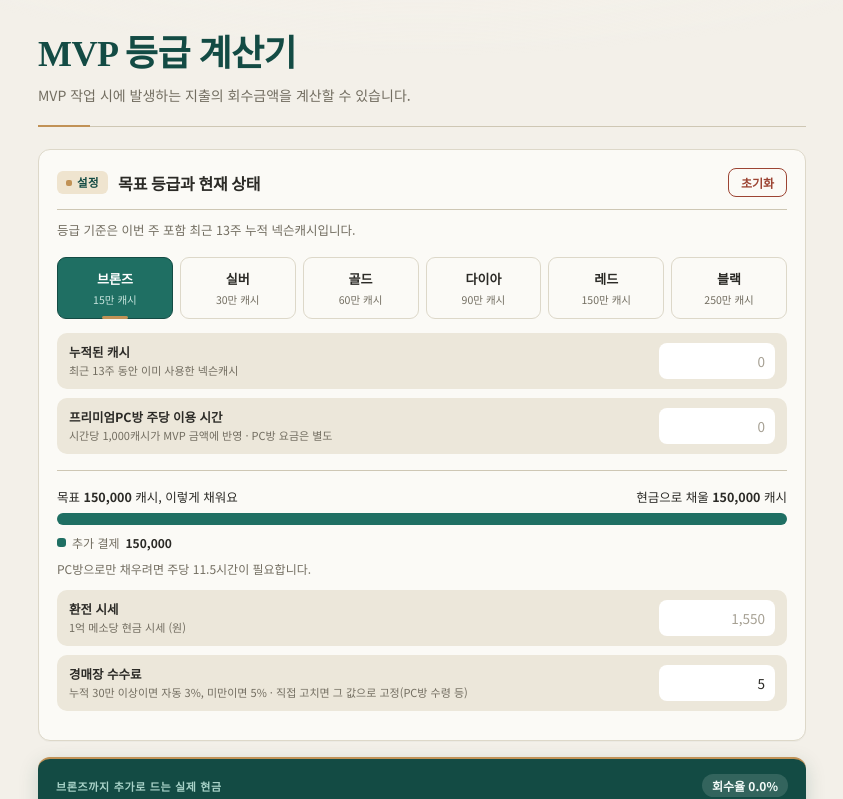
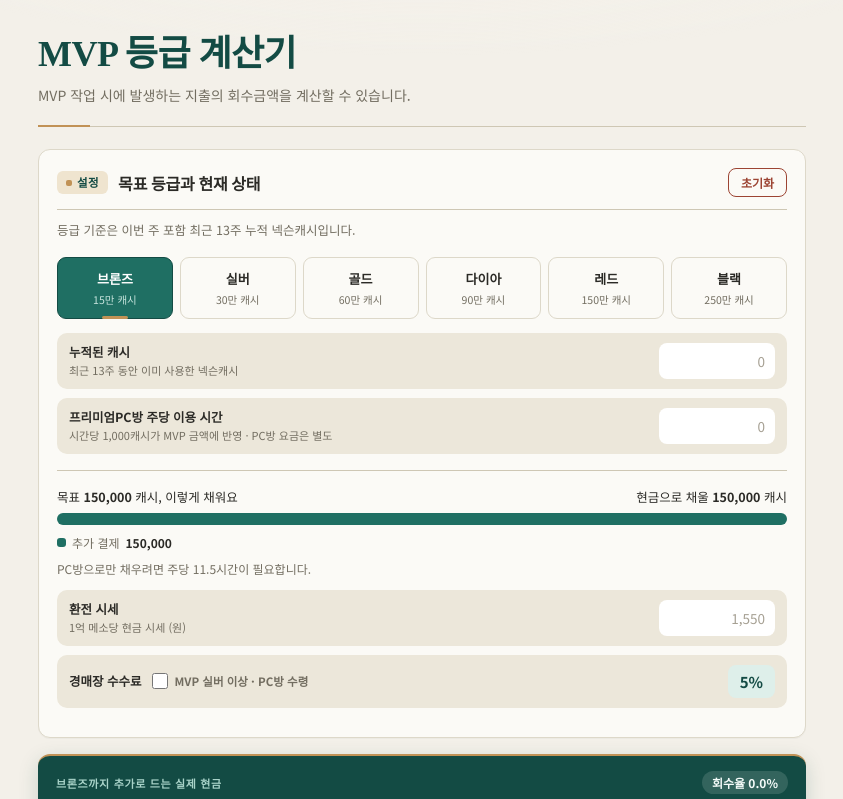
Before and after one commit to TakHoYeong/MVP-grade-calculator, a React (Vite) app: page / in a window 1280 px wide. Shown: the top 799 px of the page, without its empty margins (218-1061 px from the left). Built offline with nearby package versions, Linux system fonts and the light colour scheme.

Commit message:
ux: 수수료 값(3/5%)을 오른쪽 칩으로, 체크박스를 라벨 옆으로 재배치

```diff
--- a/src/App.tsx
+++ b/src/App.tsx
@@ -19,7 +19,7 @@ export default function App() {
     state,
     patch,
     setGrade,
-    setFeeRate,
+    setFeeLow,
     patchTier,
     addTier,
     removeTier,
@@ -44,11 +44,11 @@ export default function App() {
   // 결과바 경고 아이콘에 모을, 덜 입력했거나 확인이 필요한 항목들
   const warnings = useMemo(() => {
     const w: string[] = [];
+    if (result.needCash > 0 && state.tiers.length === 0) {
+      w.push('넥슨캐시 구매 방식을 입력하지 않았습니다.');
+    }
     if (n(state.exRate) <= 0) {
       w.push('환전 시세가 비어 있어요. 입력하면 환전 회수가 계산됩니다.');
-    }
-    if (state.feeRate === null) {
-      w.push('경매장 수수료가 비어 있어요. 기본 5% 또는 실제 값을 입력하세요.');
     }
     const hasPlan = result.sale.cashUsed > 0 || result.sale.creditUsed > 0;
     const creditLeft = result.creditAvailable - result.sale.creditUsed;
@@ -60,7 +60,7 @@ export default function App() {
       w.push(`크레딧을 가용치보다 ${int(-creditLeft)} 더 썼어요.`);
     }
     return w;
-  }, [state.exRate, state.feeRate, result]);
+  }, [state.exRate, state.tiers.length, result]);
 
   const [detailOpen, setDetailOpen] = useState(false);
   const [confirmReset, setConfirmReset] = useState(false);
@@ -118,12 +118,20 @@ export default function App() {
           comma
           onChange={(v) => patch({ exRate: v })}
         />
-        <InlineField
-          label="경매장 수수료"
-          hint="누적 30만 이상이면 자동 3%, 미만이면 5% · 직접 고치면 그 값으로 고정(PC방 수령 등)"
-          value={state.feeRate}
-          onChange={setFeeRate}
-        />
+        <div className="inline-field fee-field">
+          <div className="fee-left">
+            <span className="lbl">경매장 수수료</span>
+            <label className="fee-toggle">
+              <input
+                type="checkbox"
+                checked={fee === 3}
+                onChange={(e) => setFeeLow(e.target.checked)}
+              />
+              MVP 실버 이상 · PC방 수령
+            </label>
+          </div>
+          <b className="fee-val">{fee}%</b>
+        </div>
       </Card>
 
       <ResultBar
--- a/src/hooks/useCalcState.ts
+++ b/src/hooks/useCalcState.ts
@@ -1,12 +1,8 @@
 import { useCallback, useEffect, useState } from 'react';
-import { n } from '../lib/calc';
 import { createDefaultState, newId } from '../lib/defaults';
 import { suggestSaleMix } from '../lib/saleItems';
 import { clearState, loadState, saveState } from '../lib/storage';
 import type { CalcState, CashTier, GradeKey, SaleRow } from '../lib/types';
-
-/** 실버 등급(현재 3% 수수료) 기준 누적 캐시 */
-const SILVER_REQ = 300_000;
 
 /**
  * 계산기 입력 상태를 관리한다.
@@ -19,23 +15,13 @@ export function useCalcState() {
     saveState(state);
   }, [state]);
 
-  // 누적된 캐시로 현재 등급(실버=30만)을 추정해 경매장 수수료를 자동 조정한다.
-  // 30만 이상이면 3%, 미만이면 5%. 단, 사용자가 직접 바꾼 뒤에는(feeRateManual) 건드리지 않는다.
-  useEffect(() => {
-    setState((prev) => {
-      if (prev.feeRateManual) return prev;
-      const auto = n(prev.alreadyCash) >= SILVER_REQ ? 3 : 5;
-      return prev.feeRate === auto ? prev : { ...prev, feeRate: auto };
-    });
-  }, [state.alreadyCash, state.feeRateManual]);
-
   const patch = useCallback((p: Partial<CalcState>) => {
     setState((prev) => ({ ...prev, ...p }));
   }, []);
 
-  // 사용자가 수수료를 직접 입력하면 자동 조정을 멈춘다(그 값으로 고정).
-  const setFeeRate = useCallback((v: number | null) => {
-    setState((prev) => ({ ...prev, feeRate: v, feeRateManual: true }));
+  // 경매장 수수료는 3%(실버 이상·PC방 수령) 또는 5% 둘뿐. 체크박스로만 토글한다.
+  const setFeeLow = useCallback((low: boolean) => {
+    setState((prev) => ({ ...prev, feeRate: low ? 3 : 5 }));
   }, []);
 
   // 수수료는 등급이 아니라 수령 방식(실버 이상·PC방)에 달렸으므로, 등급을 바꿔도 건드리지 않는다.
@@ -121,7 +107,7 @@ export function useCalcState() {
     state,
     patch,
     setGrade,
-    setFeeRate,
+    setFeeLow,
     patchTier,
     addTier,
     removeTier,
--- a/src/index.css
+++ b/src/index.css
@@ -929,6 +929,62 @@ input.txt {
   background: #fff;
 }
 
+/* ---------- 경매장 수수료 토글 (3% / 5%) ---------- */
+.fee-field {
+  flex-wrap: wrap;
+  row-gap: 8px;
+}
+
+.fee-left {
+  display: flex;
+  align-items: center;
+  flex-wrap: wrap;
+  gap: 8px 10px;
+  min-inline-size: 0;
+}
+
+/* 오른쪽 끝, 값 칩 — 3%/5% 전환이 잘 보이게 */
+.fee-val {
+  flex: none;
+  min-inline-size: 46px;
+  text-align: center;
+  padding: 6px 12px;
+  border-radius: 8px;
+  background: var(--accent-soft);
+  color: var(--accent-strong);
+  font-weight: 800;
+  font-size: 15px;
+}
+
+.fee-toggle {
+  display: inline-flex;
+  align-items: center;
+  gap: 7px;
+  font-size: 11.5px;
+  font-weight: 600;
+  color: var(--text-muted);
+  cursor: pointer;
+}
+
+.fee-toggle input[type='checkbox'] {
+  appearance: auto;
+  inline-size: 16px;
+  block-size: 16px;
+  min-block-size: 0;
+  padding: 0;
+  margin: 0;
+  border: none;
+  background: none;
+  flex: none;
+  accent-color: var(--accent);
+  cursor: pointer;
+}
+
+.fee-toggle input:focus-visible {
+  outline: 2px solid var(--accent);
+  outline-offset: 2px;
+}
+
 /* ---------- 합계 줄 ---------- */
 .totals {
   display: flex;
--- a/src/lib/defaults.ts
+++ b/src/lib/defaults.ts
@@ -22,7 +22,6 @@ export function createDefaultState(): CalcState {
     tiers: [],
     sales: [],
     feeRate: 5,
-    feeRateManual: false,
     exRate: null,
   };
 }
--- a/src/lib/storage.ts
+++ b/src/lib/storage.ts
@@ -1,3 +1,4 @@
+import { createDefaultState } from './defaults';
 import type { CalcState } from './types';
 
 /**
@@ -10,12 +11,13 @@ export function loadState(): CalcState | null {
   try {
     const raw = localStorage.getItem(KEY);
     if (!raw) return null;
-    const parsed = JSON.parse(raw) as CalcState;
+    const parsed = JSON.parse(raw) as Partial<CalcState>;
     // 최소한의 형태 검증. 구조가 바뀐 옛 데이터는 버린다.
     if (!parsed || !Array.isArray(parsed.tiers) || !Array.isArray(parsed.sales)) {
       return null;
     }
-    return parsed;
+    // 기본값 위에 저장값을 얹어, 이후 추가된 필드(pcPickup 등)가 undefined 로 남지 않게 한다.
+    return { ...createDefaultState(), ...parsed };
   } catch {
     return null;
   }
--- a/src/lib/types.ts
+++ b/src/lib/types.ts
@@ -50,10 +50,8 @@ export interface CalcState {
   tiers: CashTier[];
   /** 판매 시뮬레이션 — 실제 회수/비용 계산의 근거 */
   sales: SaleRow[];
-  /** 판매금 수령 수수료(%) */
+  /** 판매금 수령 수수료(%) — 3(MVP 실버 이상·PC방 수령) 또는 5 */
   feeRate: number | null;
-  /** 사용자가 수수료를 직접 바꿨는지. true 면 누적 캐시 기반 자동 조정을 멈춘다 */
-  feeRateManual: boolean;
   /** 환전 시세: 원 / 1억 메소 */
   exRate: number | null;
 }
```
